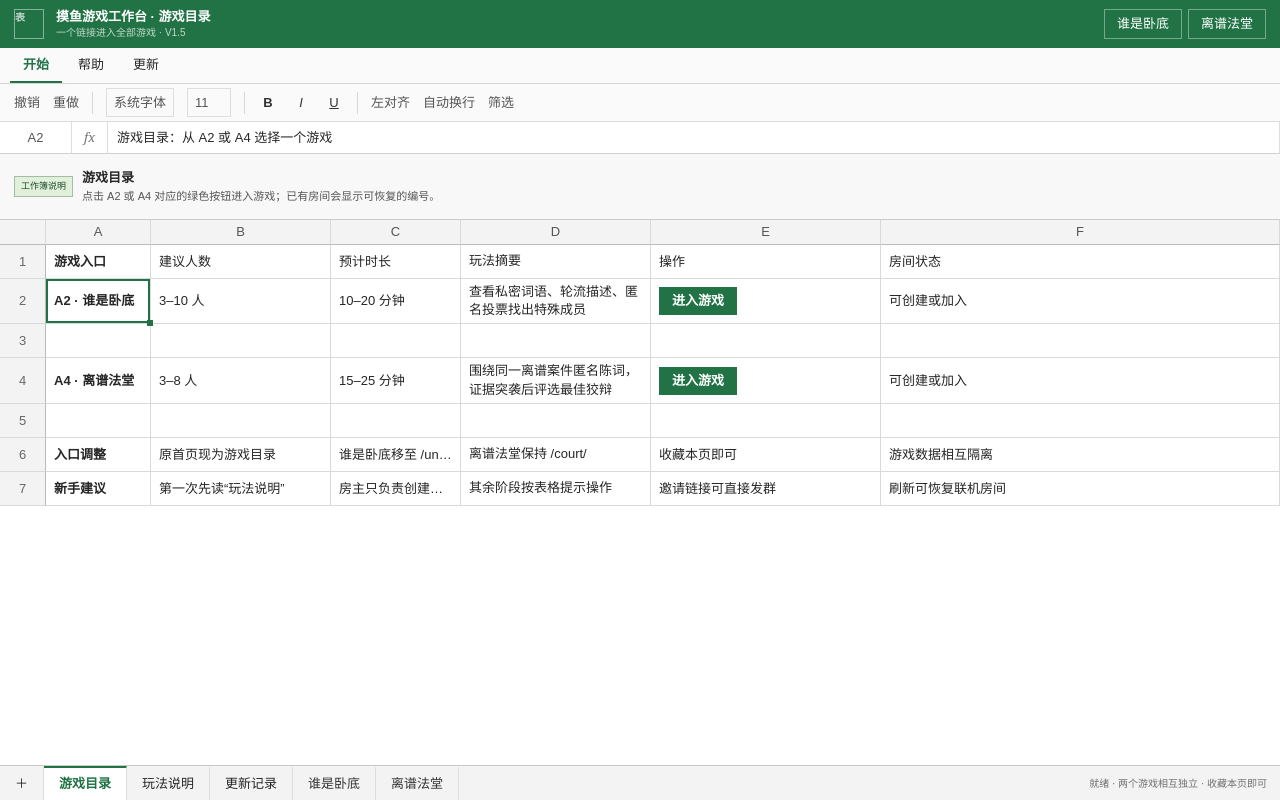
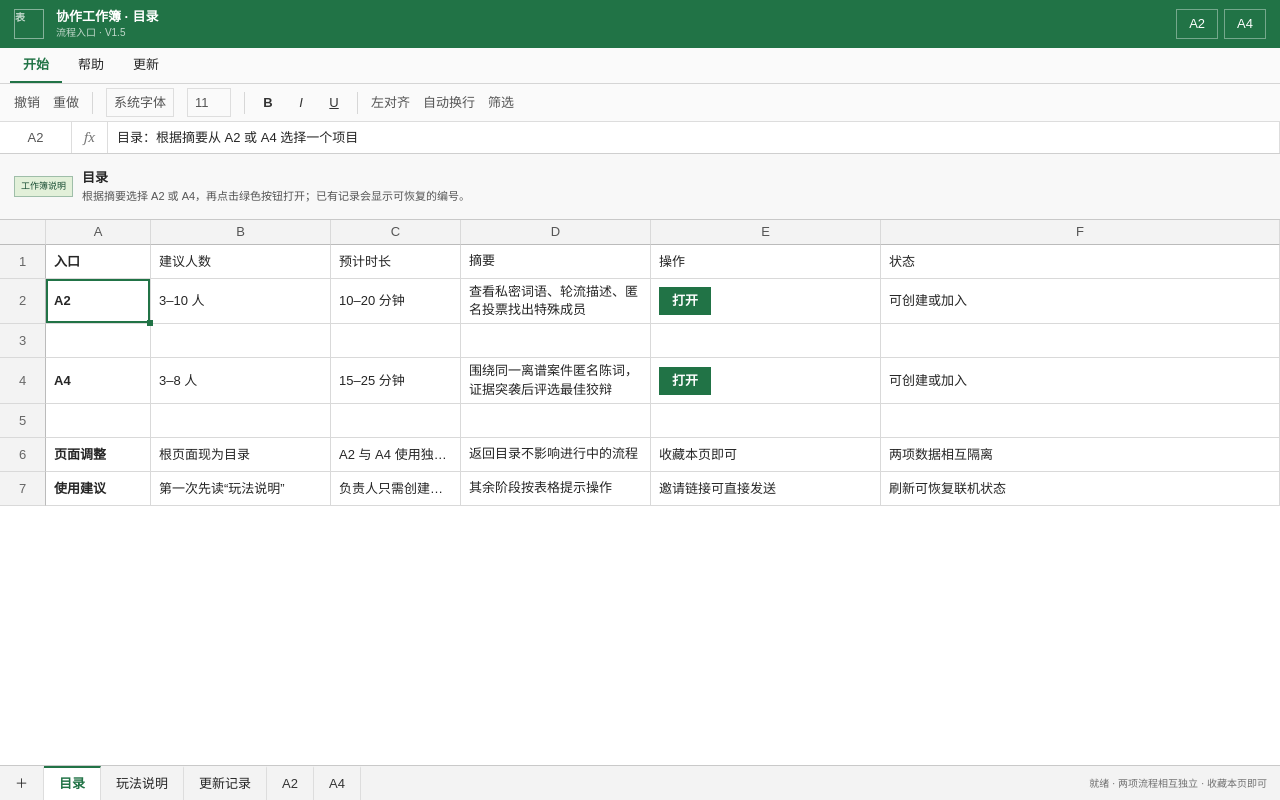
Before and after one commit to Qhus/who-is-undercover-bot, a Next.js app: page / in a window 1280 px wide. Built offline with nearby package versions, Linux system fonts and the light colour scheme.

Commit message:
style: make game directory more discreet

```diff
--- a/app/court-spreadsheet-mode.tsx
+++ b/app/court-spreadsheet-mode.tsx
@@ -249,7 +249,7 @@ export default function CourtSpreadsheetMode() {
     <header className="sheet-titlebar">
       <button className="sheet-filemark" onClick={leaveView}>表</button>
       <div><strong>{room ? `离谱法堂 · ${room.code}` : '离谱法堂 · 案件管理工作簿'}</strong><span>独立游戏 · 匿名狡辩评选</span></div>
-      <div className="sheet-title-actions"><a href="../" aria-label="返回摸鱼游戏工作台">游戏目录</a>{room && <><button onClick={() => navigator.clipboard?.writeText(room.code)}>复制房间编号</button><button onClick={copyInviteLink}>复制邀请链接</button><button onClick={leaveView}>返回法堂首页</button></>}</div>
+      <div className="sheet-title-actions"><a href="../" aria-label="返回摸鱼游戏工作台">目录</a>{room && <><button onClick={() => navigator.clipboard?.writeText(room.code)}>复制房间编号</button><button onClick={copyInviteLink}>复制邀请链接</button><button onClick={leaveView}>返回法堂首页</button></>}</div>
     </header>
     <nav className="sheet-ribbon"><button className="is-current">开始</button><button>案件</button><button>评选</button><span />{room && <button onClick={() => void apply('change_court_presence', { away: !me?.away })}>{me?.away ? '结束暂离' : '暂离'}</button>}</nav>
     <div className="sheet-formula"><span className="sheet-namebox">A1</span><span className="sheet-fx">fx</span><output>{room ? `${statusName[room.status]} · 第 ${room.round}/3 轮 · 局次 ${room.sessionNo} · ${remaining(room.phaseDeadlineAt, now)} 秒` : '不是找卧底，是选出最会圆谎的人'}</output></div>
--- a/app/game-app.tsx
+++ b/app/game-app.tsx
@@ -634,7 +634,7 @@ export default function GameApp() {
   />;
 
   return <main className="app-shell">
-    <header className="topbar"><button className="brand" onClick={reset} aria-label="返回谁是卧底首页"><span className="brand__mark">卧</span><span>卧底裁判局</span></button><div className="topbar__right"><a className="mode-switch" href="../">游戏目录</a><button className="mode-switch" onClick={switchDisplayMode} aria-label="切换到表格低干扰模式">表格模式</button><span className={`connection ${cloudReady ? 'is-online' : ''}`}><i />{cloudReady ? '联机已就绪' : '本机演示模式'}</span>{room && <button className="room-code" onClick={copyRoomCode}>房间 {room.code} · 复制</button>}</div></header>
+    <header className="topbar"><button className="brand" onClick={reset} aria-label="返回谁是卧底首页"><span className="brand__mark">卧</span><span>卧底裁判局</span></button><div className="topbar__right"><a className="mode-switch" href="../">目录</a><button className="mode-switch" onClick={switchDisplayMode} aria-label="切换到表格低干扰模式">表格模式</button><span className={`connection ${cloudReady ? 'is-online' : ''}`}><i />{cloudReady ? '联机已就绪' : '本机演示模式'}</span>{room && <button className="room-code" onClick={copyRoomCode}>房间 {room.code} · 复制</button>}</div></header>
 
     {screen === 'home' && <div className="home"><section className="hero"><div className="hero__copy"><p className="eyebrow">WHO IS THE UNDERCOVER · DESKTOP</p><h1>偷偷发牌，<br /><em>认真数票。</em></h1><p className="lede">不需要主持人。群里或线下照常聊，裁判器只在该出手的时候出现。</p><div className="hero__actions"><button className="button button--primary" onClick={openSetup}>创建一局 <span>→</span></button><button className="button button--outline" onClick={() => setGuideOpen(true)}>怎么玩？查看完整规则</button><span className="microcopy">3–10 人 · 匿名投票 · 自动判胜</span></div></div><div className="join-panel"><span className="panel-kicker">已有房间</span><h2>加入朋友的牌局</h2><label htmlFor="join-name">你的称呼</label><input className="plain-input" id="join-name" value={joinName} onChange={(event) => setJoinName(event.target.value.slice(0, 12))} placeholder="例如：小王" /><label htmlFor="room-code">输入 6 位房间码</label><div className="code-input"><input id="room-code" maxLength={6} value={joinCode} onChange={(event) => setJoinCode(event.target.value.toUpperCase().replace(/[^A-Z2-9]/g, ''))} placeholder="Q7K2P8" /><button disabled={busy} onClick={tryRemoteJoin}>{busy ? '连接中' : '加入'}</button></div><p>{cloudReady ? '连接到 CloudBase 实时房间' : '联机功能等待 CloudBase 参数，本机演示可立即使用。'}</p></div></section><section className="feature-strip">{steps.slice(1).map(([number, label, description]) => <div key={number}><span>{number}</span><b>{label}</b><p>{description}</p></div>)}</section></div>}
 
--- a/app/game-hub.tsx
+++ b/app/game-hub.tsx
@@ -21,7 +21,7 @@ function savedRoomCode(key: string): string | null {
 function tabLabel(tab: HubTab): string {
   if (tab === 'guide') return '玩法说明';
   if (tab === 'updates') return '更新记录';
-  return '游戏目录';
+  return '目录';
 }
 
 export default function GameHub() {
@@ -40,13 +40,13 @@ export default function GameHub() {
   const rows = useMemo<ReactNode[][]>(() => {
     if (tab === 'guide') return [
       ['操作步骤', '要做什么', '谁来操作', '完成标志', '遇到问题', ''],
-      ['01 选择游戏', '在“游戏目录”查看人数和玩法，点击对应行的进入按钮', '所有人', '打开游戏首页', '拿不准就先选谁是卧底', ''],
+      ['01 选择项目', '在“目录”查看人数、时长和摘要，点击对应行的打开按钮', '所有人', '打开对应页面', '拿不准就先选 A2', ''],
       ['02 创建房间', '一名玩家填写称呼并创建联机房间', '房主', '得到六位房间编号', '把邀请链接发到群里', ''],
       ['03 加入房间', '其他人打开邀请链接，填写自己的称呼后加入', '其他玩家', '成员出现在房间名单', '不要多人共用一个浏览器标签', ''],
       ['04 按表格提示操作', '优先查看绿色按钮、操作说明和高亮单元格', '所有人', '系统自动进入下一阶段', '页面异常时先刷新恢复', ''],
-      ['05 返回目录', '标题栏点击“游戏目录”；房间记录仍保留在本机', '所有人', '回到游戏目录工作表', '永久退出请在游戏内操作', ''],
+      ['05 返回目录', '标题栏点击“目录”；房间记录仍保留在本机', '所有人', '回到目录工作表', '永久退出请在对应页面操作', ''],
       ['', '', '', '', '', ''],
-      ['链接规则', '总入口 /', '谁是卧底 /undercover/', '离谱法堂 /court/', '房间邀请链接自带编号', ''],
+      ['链接规则', '总入口 /', 'A2 独立页面', 'A4 独立页面', '邀请链接自带编号', ''],
     ];
 
     if (tab === 'updates') return [
@@ -57,32 +57,32 @@ export default function GameHub() {
     ];
 
     return [
-      ['游戏入口', '建议人数', '预计时长', '玩法摘要', '操作', '房间状态'],
-      ['A2 · 谁是卧底', '3–10 人', '10–20 分钟', '查看私密词语、轮流描述、匿名投票找出特殊成员', <a className="sheet-action hub-launch" href="./undercover/" key="undercover">{undercoverRoom ? '继续 / 进入' : '进入游戏'}</a>, undercoverRoom ? `可恢复房间 ${undercoverRoom}` : '可创建或加入'],
+      ['入口', '建议人数', '预计时长', '摘要', '操作', '状态'],
+      ['A2', '3–10 人', '10–20 分钟', '查看私密词语、轮流描述、匿名投票找出特殊成员', <a className="sheet-action hub-launch" href="./undercover/" key="undercover" aria-label="打开 A2">{undercoverRoom ? '继续 / 打开' : '打开'}</a>, undercoverRoom ? `可恢复编号 ${undercoverRoom}` : '可创建或加入'],
       ['', '', '', '', '', ''],
-      ['A4 · 离谱法堂', '3–8 人', '15–25 分钟', '围绕同一离谱案件匿名陈词，证据突袭后评选最佳狡辩', <a className="sheet-action hub-launch" href="./court/" key="court">{courtRoom ? '继续 / 进入' : '进入游戏'}</a>, courtRoom ? `可恢复房间 ${courtRoom}` : '可创建或加入'],
+      ['A4', '3–8 人', '15–25 分钟', '围绕同一离谱案件匿名陈词，证据突袭后评选最佳狡辩', <a className="sheet-action hub-launch" href="./court/" key="court" aria-label="打开 A4">{courtRoom ? '继续 / 打开' : '打开'}</a>, courtRoom ? `可恢复编号 ${courtRoom}` : '可创建或加入'],
       ['', '', '', '', '', ''],
-      ['入口调整', '原首页现为游戏目录', '谁是卧底移至 /undercover/', '离谱法堂保持 /court/', '收藏本页即可', '游戏数据相互隔离'],
-      ['新手建议', '第一次先读“玩法说明”', '房主只负责创建和开始', '其余阶段按表格提示操作', '邀请链接可直接发群', '刷新可恢复联机房间'],
+      ['页面调整', '根页面现为目录', 'A2 与 A4 使用独立页面', '返回目录不影响进行中的流程', '收藏本页即可', '两项数据相互隔离'],
+      ['使用建议', '第一次先读“玩法说明”', '负责人只需创建和开始', '其余阶段按表格提示操作', '邀请链接可直接发送', '刷新可恢复联机状态'],
     ];
   }, [courtRoom, tab, undercoverRoom]);
 
   const formula = tab === 'catalog'
-    ? activeCell === 'A4' ? '离谱法堂：同案匿名陈词，证据突袭后继续圆谎' : '游戏目录：从 A2 或 A4 选择一个游戏'
+    ? activeCell === 'A4' ? 'A4：同案匿名陈词，证据突袭后继续补充说明' : '目录：根据摘要从 A2 或 A4 选择一个项目'
     : tab === 'guide' ? '五步开始：选游戏 → 建房 → 加入 → 按提示操作 → 返回目录' : `自动更新说明 · 当前版本 ${CURRENT_RELEASE.version}`;
 
   return <main className="sheet-app hub-sheet">
     <header className="sheet-titlebar">
       <span className="sheet-filemark" aria-hidden="true">表</span>
-      <div><strong>摸鱼游戏工作台 · 游戏目录</strong><span>一个链接进入全部游戏 · {CURRENT_RELEASE.version}</span></div>
-      <div className="sheet-title-actions"><a href="./undercover/">谁是卧底</a><a href="./court/">离谱法堂</a></div>
+      <div><strong>协作工作簿 · 目录</strong><span>流程入口 · {CURRENT_RELEASE.version}</span></div>
+      <div className="sheet-title-actions"><a href="./undercover/" aria-label="打开 A2">A2</a><a href="./court/" aria-label="打开 A4">A4</a></div>
     </header>
     <nav className="sheet-ribbon" aria-label="游戏工作台工具栏"><button className="is-current" onClick={() => setTab('catalog')}>开始</button><button onClick={() => setTab('guide')}>帮助</button><button onClick={() => setTab('updates')}>更新</button><span /></nav>
     <div className="sheet-toolbar" aria-hidden="true"><span>撤销</span><span>重做</span><i /><b>系统字体</b><b>11</b><i /><strong>B</strong><em>I</em><u>U</u><i /><span>左对齐</span><span>自动换行</span><span>筛选</span></div>
     <div className="sheet-formula"><span className="sheet-namebox">{activeCell}</span><span className="sheet-fx">fx</span><output>{formula}</output></div>
     <section className="hub-intro">
-      <div><span>工作簿说明</span><strong>{tabLabel(tab)}</strong><p>{tab === 'catalog' ? '点击 A2 或 A4 对应的绿色按钮进入游戏；已有房间会显示可恢复的编号。' : tab === 'guide' ? '照着表格从上往下做，不需要提前记住完整规则。' : '更新内容随网站版本自动展示，不记录已读状态，也不发送推送。'}</p></div>
-      <div className="hub-mobile-launcher"><a href="./undercover/">A2 谁是卧底</a><a href="./court/">A4 离谱法堂</a></div>
+      <div><span>工作簿说明</span><strong>{tabLabel(tab)}</strong><p>{tab === 'catalog' ? '根据摘要选择 A2 或 A4，再点击绿色按钮打开；已有记录会显示可恢复的编号。' : tab === 'guide' ? '照着表格从上往下做，不需要提前记住完整规则。' : '更新内容随网站版本自动展示，不记录已读状态，也不发送推送。'}</p></div>
+      <div className="hub-mobile-launcher"><a href="./undercover/" aria-label="打开 A2">打开 A2</a><a href="./court/" aria-label="打开 A4">打开 A4</a></div>
     </section>
     <div className="sheet-grid-scroll"><table className="sheet-grid" aria-label={tabLabel(tab)}>
       <thead><tr><th className="sheet-corner" />{columns.map((column) => <th key={column}>{column}</th>)}</tr></thead>
@@ -91,6 +91,6 @@ export default function GameHub() {
         return <td className={coordinate === activeCell ? 'is-active-cell' : ''} onClick={() => setActiveCell(coordinate)} key={column}>{row[columnIndex] ?? ''}</td>;
       })}</tr>)}</tbody>
     </table></div>
-    <footer className="sheet-tabs"><button aria-label="新增工作表">＋</button>{(['catalog', 'guide', 'updates'] as const).map((item) => <button className={tab === item ? 'is-current' : ''} onClick={() => setTab(item)} key={item}>{tabLabel(item)}</button>)}<a href="./undercover/">谁是卧底</a><a href="./court/">离谱法堂</a><span /><small>就绪 · 两个游戏相互独立 · 收藏本页即可</small></footer>
+    <footer className="sheet-tabs"><button aria-label="新增工作表">＋</button>{(['catalog', 'guide', 'updates'] as const).map((item) => <button className={tab === item ? 'is-current' : ''} onClick={() => setTab(item)} key={item}>{tabLabel(item)}</button>)}<a href="./undercover/" aria-label="打开 A2">A2</a><a href="./court/" aria-label="打开 A4">A4</a><span /><small>就绪 · 两项流程相互独立 · 收藏本页即可</small></footer>
   </main>;
 }
--- a/app/spreadsheet-mode.tsx
+++ b/app/spreadsheet-mode.tsx
@@ -552,7 +552,7 @@ export default function SpreadsheetMode(props: SpreadsheetModeProps) {
       <button className="sheet-filemark" onClick={props.onReset} aria-label="返回谁是卧底游戏首页">表</button>
       <div><strong>{props.room ? `协作数据表 · ${props.room.code}` : '协作数据表'}</strong><span>{props.remoteMode ? '已同步' : '已保存到本机'} · {CURRENT_RELEASE.version}</span></div>
       <div className="sheet-title-actions">
-        <a href="../" aria-label="返回摸鱼游戏工作台">游戏目录</a>
+        <a href="../" aria-label="返回摸鱼游戏工作台">目录</a>
         <button onClick={openGuideSheet} aria-label="在表格中查看谁是卧底游玩步骤与核心规则">帮助</button>
         <button className={notificationOpen ? 'is-active' : ''} aria-expanded={notificationOpen} aria-controls="sheet-notification-panel" onClick={() => { privacy.current?.mask('sheet-change'); setNotificationOpen((open) => !open); }}>通知 · {CURRENT_RELEASE.version}</button>
         {props.room && <><button onClick={props.onCopyRoomCode} aria-label="复制谁是卧底游戏房间码">复制编号</button><button onClick={props.onCopyInviteLink} aria-label="复制带房间编号的谁是卧底邀请链接">复制邀请链接</button><button onClick={props.onCopyCurrentRule} aria-label="复制谁是卧底本轮公共规则">复制备注</button></>}
--- a/lib/release-notes.ts
+++ b/lib/release-notes.ts
@@ -11,13 +11,13 @@ export const RELEASE_NOTES: readonly ReleaseNote[] = [
     version: 'V1.5',
     date: '2026-08-28',
     title: '游戏工作台与独立入口',
-    summary: '常用链接升级为 Excel 游戏目录，谁是卧底与离谱法堂使用独立页面。',
+    summary: '常用链接升级为 Excel 目录，两项玩法分别使用独立页面。',
     details: [
-      '网站根地址调整为 Excel 风格游戏工作台，通过 A2 进入谁是卧底、通过 A4 进入离谱法堂。',
+      '网站根地址调整为 Excel 风格目录，通过 A2 和 A4 分别进入两项独立玩法。',
       '谁是卧底迁移到独立 /undercover/ 页面，离谱法堂继续使用 /court/，两个游戏的房间记录互不影响。',
-      '两个游戏的标题栏都提供清晰的“游戏目录”入口，离开页面不会自动退出仍在进行的联机房间。',
+      '两个页面的标题栏都提供清晰的“目录”入口，离开页面不会自动退出仍在进行的联机房间。',
       '新增带房间编号的邀请链接；群友打开链接后无需抄写编号，只需填写自己的称呼。',
-      '游戏目录自动提示本机可恢复的房间，并集中展示玩法说明和完整版本记录。',
+      '目录自动提示本机可恢复的记录，并集中展示玩法说明和完整版本记录。',
     ],
   },
   {
```
Also changed, not shown: app/layout.tsx (+4 -4 lines), 1 other file (tests, documents, lock files or other folders).
